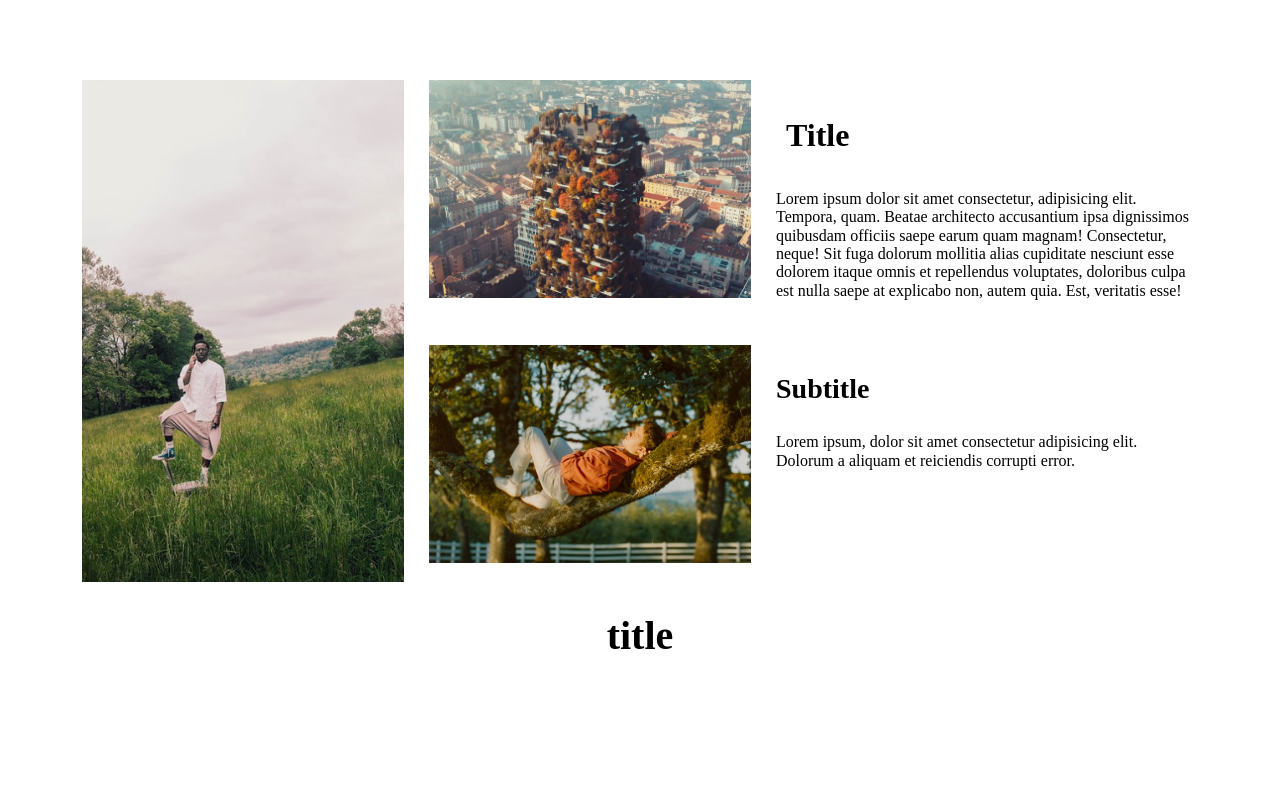
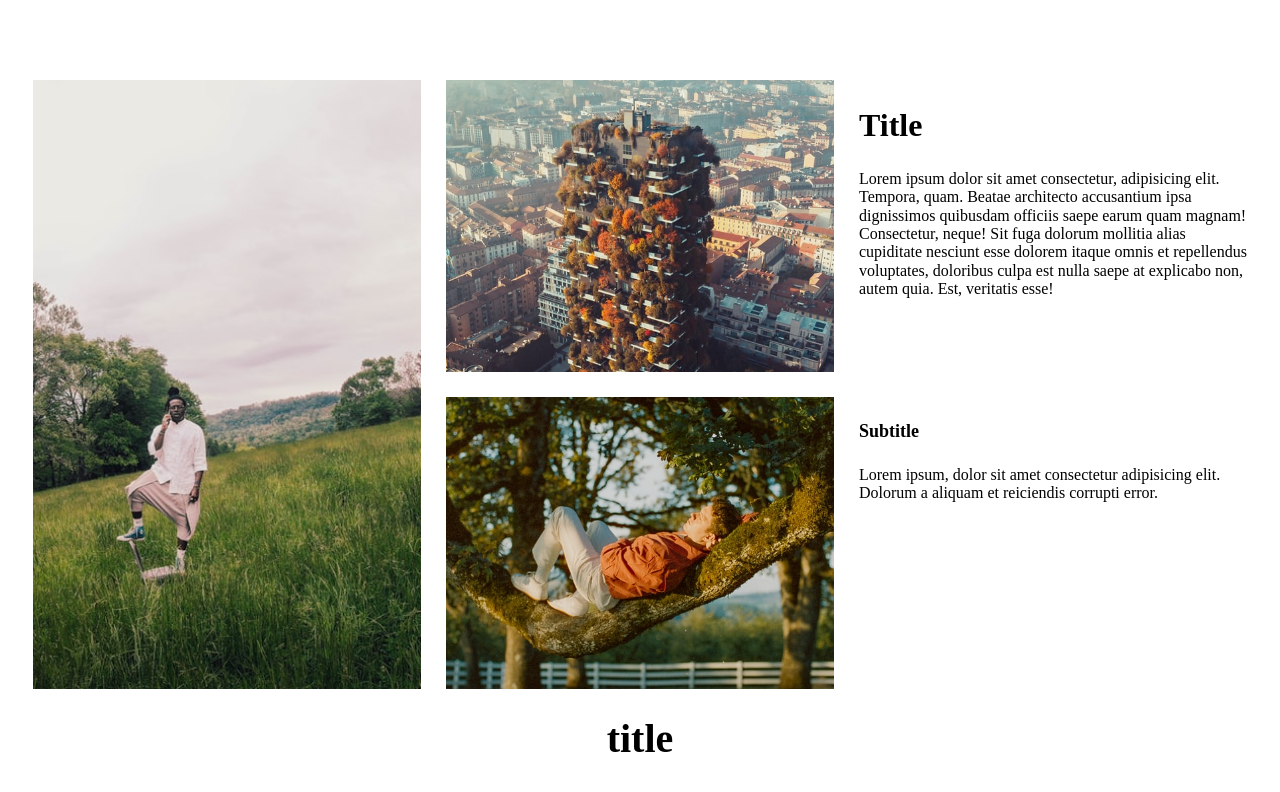
Before and after one commit to jacinyan/invision-itf-dev, a website built with webpack: page public/index.html in a window 1280 px wide. Built offline with nearby package versions, Linux system fonts and the light colour scheme.

Commit message:
Adjust info section grid layout

```diff
--- a/public/index.html
+++ b/public/index.html
@@ -34,7 +34,7 @@
             </p>
           </div>
           <div class="info__content--2">
-            <h3>Subtitle</h3>
+            <h4>Subtitle</h4>
             <p>
               Lorem ipsum, dolor sit amet consectetur adipisicing elit. Dolorum
               a aliquam et reiciendis corrupti error.
--- a/src/scripts/components/info.js
+++ b/src/scripts/components/info.js
@@ -1,7 +1,4 @@
 import { importAll } from '@utils/index'
-
-const imgStyles = `width: 100%`
-const wrapperStyles = 'object-fit: cover;'
 
 function fetchImages() {
   const images = importAll(
@@ -13,9 +10,6 @@ function fetchImages() {
     const img = document.createElement('img')
 
     img.src = image
-    img.style.cssText += imgStyles
-    imgWrapper.style.cssText += wrapperStyles
-
     imgWrapper.appendChild(img)
 
     return imgWrapper
--- a/src/styles/common/index.less
+++ b/src/styles/common/index.less
@@ -25,24 +25,28 @@ html {
 }
 
 body {
-  font-size: clamp(14px, 2.5vmin, 16px);
+  font-size: clamp(14px, 3vw, 16px);
 }
 h1 {
-  font-size: clamp(1.75rem, 5vmin, 2.5rem);
+  font-size: clamp(1.75rem, 5vw, 2.5rem);
 }
 h2 {
-  width: 100px;
-  padding: 10px;
-  font-size: clamp(1.5rem, 4vmin, 2rem);
+  font-size: clamp(1.5rem, 4vw, 2rem);
 }
 h3 {
-  font-size: clamp(1.2rem, 3.5vmin, 1.75rem);
+  font-size: clamp(1.2rem, 3.5vw, 1.75rem);
 }
 h4 {
-  font-size: clamp(1rem, 3vmin, 1.125rem);
+  font-size: clamp(1rem, 3vw, 1.125rem);
 }
 h5 {
-  font-size: clamp(0.75rem, 2vmin, 0.875rem);
+  font-size: clamp(0.75rem, 2vw, 0.875rem);
+}
+
+img {
+  width: 100%;
+  height: 100%;
+  object-fit: cover;
 }
 
 .container {
@@ -51,7 +55,7 @@ h5 {
   align-items: center;
   justify-content: center;
 
-  padding: 80px calc((100vw - 1180px) / 2);
+  padding: 80px calc((100vw - 1278px) / 2);
 }
 
 section {
--- a/src/styles/components/info.less
+++ b/src/styles/components/info.less
@@ -2,7 +2,7 @@
   /* autoprefixer grid: autoplace */
   display: grid;
   column-gap: clamp(15px, 2vw, 25px);
-  row-gap: 10px;
+  row-gap: clamp(15px, 2vw, 25px);
 
   div:first-of-type {
     grid-area: i1;
@@ -34,6 +34,8 @@
   }
 
   @media screen and (min-width: 426px) and (max-width: 768px) {
+    // grid-template-columns: repeat(2, 1fr);
+    // grid-template-rows: repeat(3, 1fr);
     grid-template-areas:
       'i1 i2'
       'i1 i3'
@@ -41,6 +43,8 @@
   }
 
   @media screen and (min-width: 769px) {
+    grid-template-columns: repeat(3, 1fr);
+    grid-template-rows: repeat(2, 1fr);
     grid-template-areas:
       'i1 i2 c1'
       'i1 i3 c2';
```
